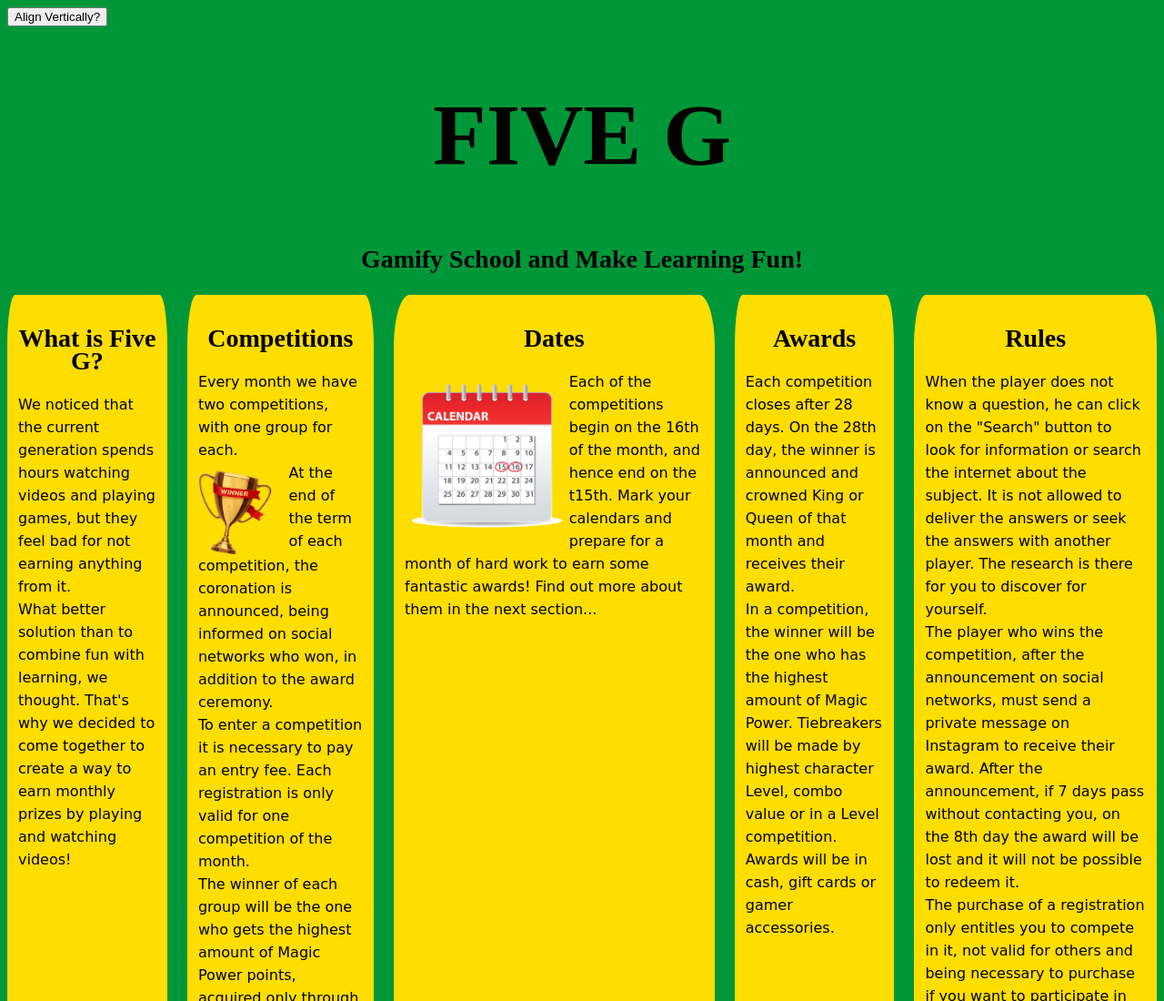
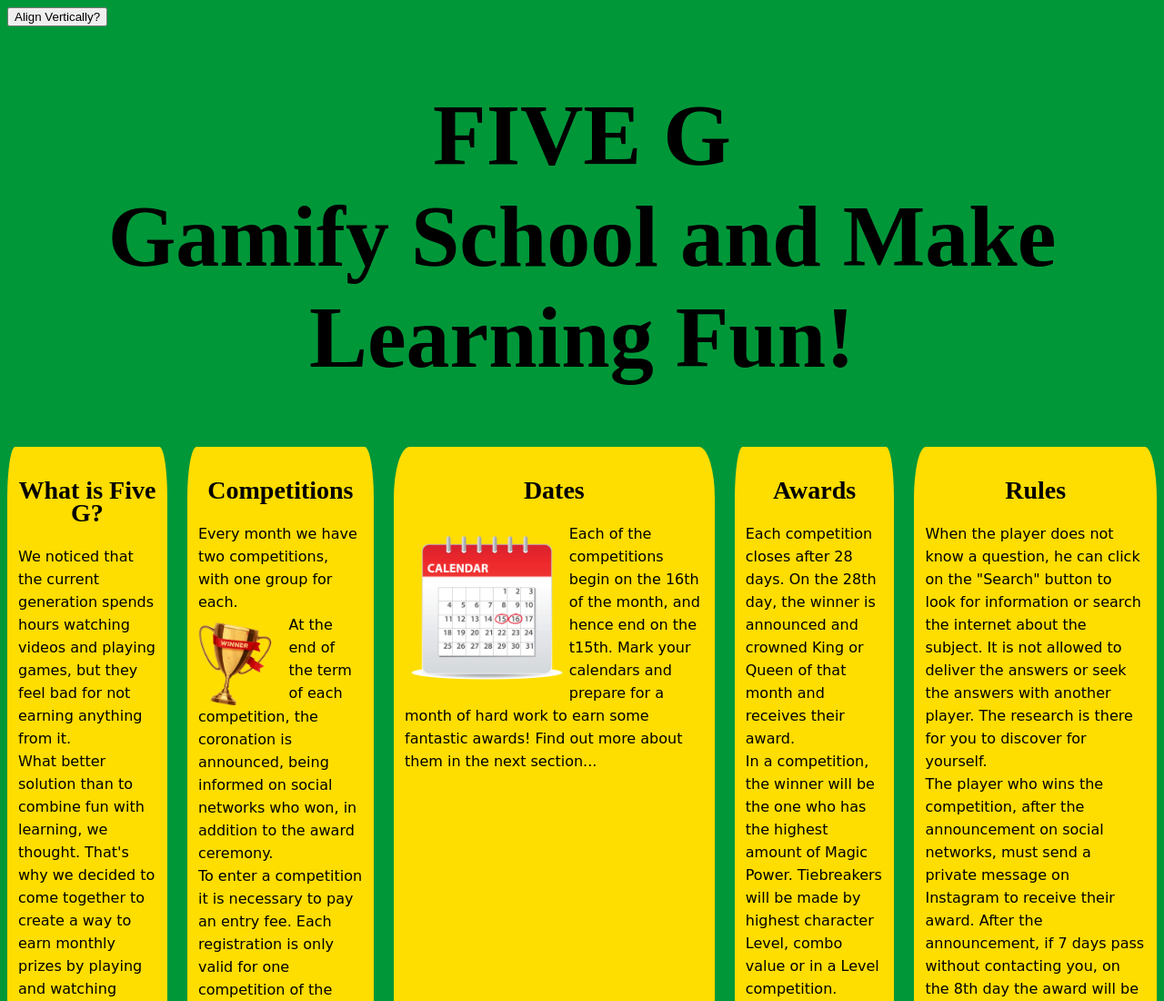
Before and after one commit to veermahajan/satact, a plain HTML site: page index.html in a window 1280 px wide. Shown: the top 1100 px of the page at 91% size. Drawn offline with Linux system fonts and the light colour scheme; a web font is replaced by a local one.

Commit message:
Update index.html

```diff
--- a/index.html
+++ b/index.html
@@ -28,8 +28,7 @@
 	<script type="text/javascript"
 		src="//translate.google.com/translate_a/element.js?cb=googleTranslateElementInit"></script>
 </div>
-	<h1>FIVE G</h1>
-	<h2>Gamify School and Make Learning Fun!</h2>
+	<h1>FIVE G<br>Gamify School and Make Learning Fun!</h1>
 	<div id="main">
 		<div>
 			<h2>What is Five G?</h2>
```
